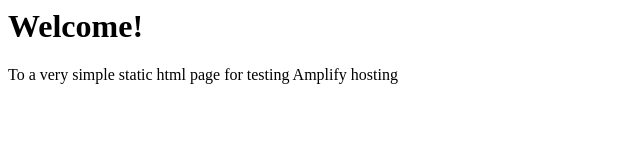
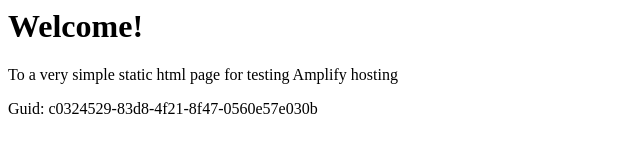
Before and after one commit to aws-aemilia-gru/Github-PR-Commit-Integration-Test-DoNotTouch-v1-prod-sa-east-1, a website: page src/index.html in a window 1280 px wide. Shown: the whole page, without its empty margins (0-640 px from the left). Drawn offline with Linux system fonts and the light colour scheme.

Commit message:
commit from integ tests

```diff
--- a/src/index.html
+++ b/src/index.html
@@ -1,3 +1,5 @@
+
+
 <html lang="en">
 
 <head>
@@ -10,6 +12,6 @@
 <body>
     <h1>Welcome!</h1>
     <p>To a very simple static html page for testing Amplify hosting</p>
-</body>
+    <p>Guid: c0324529-83d8-4f21-8f47-0560e57e030b</p></body>
 
 </html>
```
